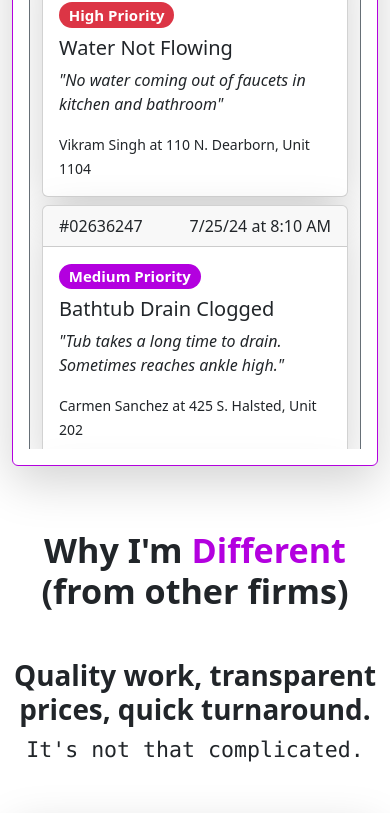
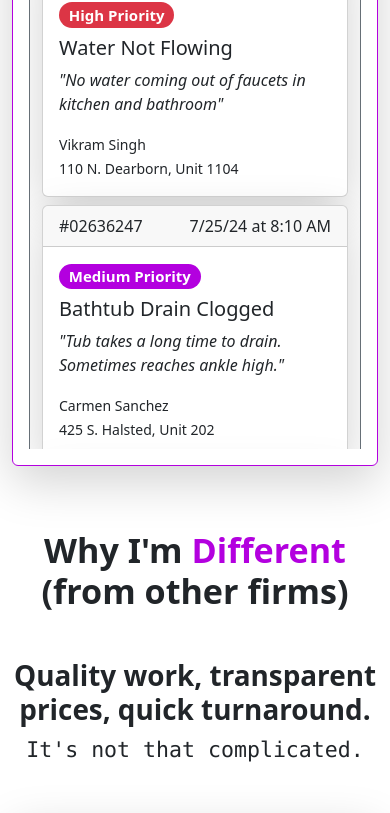
Before and after one commit to kloovin112358/KevinLauerDigital, a React (Create React App) app: page / in a window 390 px wide. Shown: the part 2340-3153 px from the top of the page. Built offline with nearby package versions, Linux system fonts and the light colour scheme.

Commit message:
small fixes for mobile

```diff
--- a/src/App.scss
+++ b/src/App.scss
@@ -31,17 +31,7 @@ $primary: #b300df;
 }
 
 @media (max-width: 767.98px) {
-  .responsive-font-size{font-size: 19px;}
-}
-
-@media only screen and (max-width: 1169px) {
-  /* .vertical-timeline--animate */
-.vertical-timeline-element-content.bounce-in {
-    visibility: visible;
-    -webkit-animation: cd-bounce-2-inverse 0.6s;
-    -moz-animation: cd-bounce-2-inverse 0.6s;
-    animation: cd-bounce-2-inverse 0.6s;
-  }
+  .responsive-font-size{font-size: 18px;}
 }
 
 .hidden-elements.hidden, .hidden-script-elements.hidden, .hidden-inline-script-elements.hidden {
@@ -62,3 +52,7 @@ $primary: #b300df;
     display: inline!important;
   }
 }
+
+html, body {
+  overflow-x:hidden
+}
--- a/src/components/ComplexWebAppResultCard.jsx
+++ b/src/components/ComplexWebAppResultCard.jsx
@@ -17,7 +17,7 @@ const ComplexWebAppResultCard = ({ ticketNumber, submittedDate, priorityClass, p
       <div className="card-body">
         <h5><span className={`badge ${priorityClass} rounded-pill mb-2 mb-lg-0`}>{priorityText} <span className="d-inline-block d-lg-none">Priority</span></span><br className="d-block d-lg-none"></br> {issueTitle}</h5>
         <p><i>"{issueDescription}"</i></p>
-        <small><span className="d-none d-lg-inline-block">Submitted by:</span> {submitterName} at {submitterAddress}</small>
+        <small><span className="d-none d-lg-inline-block">Submitted by:</span> {submitterName} <br className="d-block d-lg-none"></br><span className="d-none d-lg-inline-block">at</span> {submitterAddress}</small>
       </div>
     </div>
   );
```
